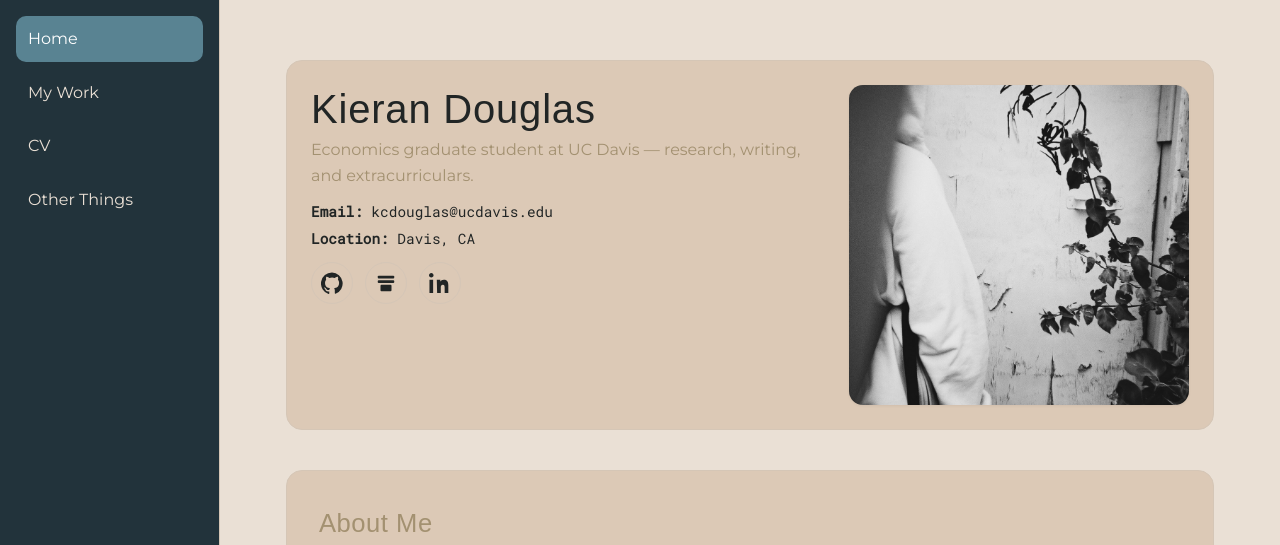
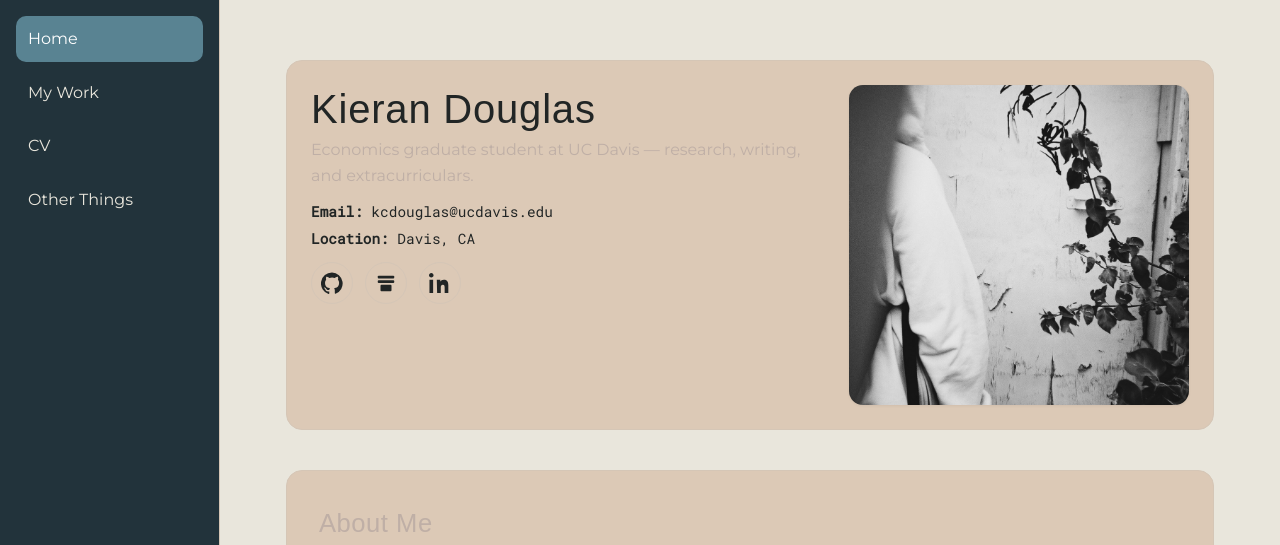
Before and after one commit to KieranCDouglas/kierancdouglas.github.io, a Jekyll site: the page built from index.md, in a window 1280 px wide and 1259 px high. Shown: the top 545 px of the window. Built offline with Jekyll 4.4.1, drawn with Linux system fonts in a browser that asks for light colours; some web fonts are replaced; grey boxes are pictures that could not be loaded.

Commit message:
Update style.css

```diff
--- a/assets/css/style.css
+++ b/assets/css/style.css
@@ -17,15 +17,15 @@
   --max-width: 960px;
 
   /* LIGHT — off-white, muted earth, navy nav */
-  --bg: #EAE0D5;           /* page background (light off-white) */
+  --bg: #e9e6dc;         /* page background */
   --text: #212525;
-  --muted: #A39171;        /* earthy muted for metadata */
-  --surface: #DCC9B6;      /* off-white/earthy content bubbles */
-  --surface-2: #22333B;    /* NAVBAR (dark navy, darker than bg) */
-  --nav-text: #EAE0D5;     /* nav link color on dark navy */
-  --border: #D5C6B6;       /* soft neutral border */
+  --muted: #bfafa6;      /* earthy muted for metadata */
+  --surface: #DCC9B6;    /* off-white/earthy content bubbles */
+  --surface-2: #22333B;  /* NAVBAR (dark navy, darker than bg) */
+  --nav-text: #e9e6dc;   /* nav/link text on dark bar */
+  --border: #D5C6B6;     /* soft neutral border */
 
-  /* Accent / brand (muted steel navy) */
+  /* Accent / brand (muted steel navy / teal) */
   --brand: #598392;
   --on-brand: #FFFFFF;
 
@@ -38,15 +38,15 @@
 
 html[data-theme="dark"] {
   /* DARK — navy variations with muted earthy text */
-  --bg: #22333B;           /* page background (dark navy) */
-  --text: #EAE0D5;         /* off-white text for contrast */
-  --muted: #A5A58D;        /* muted earthy for metadata */
-  --surface: #2B3E47;      /* slightly lighter navy card */
-  --surface-2: #1B2A31;    /* NAVBAR darker than bg */
-  --nav-text: #EAE0D5;     /* nav link color */
-  --border: #324951;       /* subtle border in dark */
+  --bg: #22333B;         /* page background */
+  --text: #e9e6dc;       /* off-white text */
+  --muted: #A5A58D;      /* muted earthy */
+  --surface: #2B3E47;    /* slightly lighter navy card */
+  --surface-2: #1B2A31;  /* NAVBAR darker than bg */
+  --nav-text: #e9e6dc;   /* nav/link text */
+  --border: #324951;     /* subtle border */
 
-  --brand: #84A59D;        /* soft teal accent */
+  --brand: #84A59D;      /* soft teal accent */
   --on-brand: #0F1417;
 
   --shadow: 0 1px 3px rgba(0,0,0,.35);
@@ -69,7 +69,7 @@
   line-height: 1.6;
   color: var(--text);
   background: var(--bg);
-  padding-left: 220px; /* for sidebar */
+  padding-left: 220px; /* space for sidebar */
 }
 
 h1, h2, h3, h4, h5, h6 {
@@ -111,19 +111,20 @@
 /* ===================== */
 .navbar {
   position: fixed;
-  inset: 0 auto 0 0;
+  inset: 0 auto 0 0;     /* left sidebar */
   width: 220px;
   height: 100vh;
   display: flex;
   flex-direction: column;
   gap: 12px;
   padding: 16px;
-  background: var(--surface-2);     /* clear darker bar */
+  background: var(--surface-2);     /* darker than page bg */
   border-right: 1px solid var(--border);
   box-shadow: none;
   z-index: 1000;
 }
 
+/* optional brand link */
 .brand-link {
   font-family: "Asap Condensed", "Montserrat", sans-serif;
   font-weight: 400;
@@ -147,7 +148,7 @@
 .navbar a {
   display: block;
   text-decoration: none;
-  color: var(--nav-text);          /* light text on dark bar */
+  color: var(--nav-text);
   font-family: "Asap Condensed", "Montserrat", sans-serif;
   font-weight: 400;
   padding: 10px 12px;
@@ -178,7 +179,7 @@
 }
 
 /* ===================== */
-/* SLIDING THEME TOGGLE  */
+/* THEME TOGGLE          */
 /* ===================== */
 .theme-toggle {
   margin-top: auto;
@@ -201,6 +202,7 @@
   border-radius: 999px;
 }
 
+/* Track */
 .tgl-track {
   position: relative;
   display: inline-block;
@@ -209,10 +211,10 @@
   background: var(--surface);
   border: 1px solid var(--border);
   border-radius: 999px;
-  box-shadow: var(--shadow);
   transition: background .2s ease, border-color .2s ease;
 }
 
+/* Thumb (slides left/right) */
 .tgl-thumb {
   position: absolute;
   top: 50%;
@@ -222,11 +224,16 @@
   border-radius: 50%;
   background: var(--brand);
   color: var(--on-brand);
-  box-shadow: var(--shadow);
-  transform: translate(0, -50%);
+  transform: translate(0, -50%);                 /* left by default (light) */
   transition: transform .25s ease, background .25s ease;
 }
 
+html[data-theme="dark"] .tgl-thumb {
+  transform: translate(32px, -50%);              /* slide right in dark */
+  background: var(--brand);
+}
+
+/* Track icons */
 .tgl-icon {
   position: absolute;
   top: 50%;
@@ -267,7 +274,7 @@
   grid-template-columns: 1.2fr .8fr;
   gap: 28px;
   padding: 24px;
-  background: var(--surface);          /* off-white bubble */
+  background: var(--surface);      /* off-white bubble */
   border: 1px solid var(--border);
   border-radius: var(--radius);
   box-shadow: none;
@@ -285,7 +292,6 @@
   color: var(--muted);
   margin: 0 0 12px;
 }
-html[data-theme="dark"] .intro__blurb { color: var(--muted); }
 
 .intro__contacts {
   list-style: none;
@@ -317,7 +323,9 @@
   display: block;
 }
 
-/* --- Social icon buttons --- */
+/* ===================== */
+/* SOCIAL ICONS          */
+/* ===================== */
 .social-icons {
   display: flex;
   gap: 12px;
@@ -335,7 +343,6 @@
   background: var(--surface);
   border: 1px solid var(--border);
   color: var(--text);
-  box-shadow: none;
   transition: transform .15s ease, background .2s ease, color .2s ease, border-color .2s ease;
 }
 .social-icons a:hover {
@@ -344,11 +351,6 @@
   border-color: var(--brand);
   color: var(--on-brand);
 }
-/* Brand hovers */
-.social-icons a[aria-label="LinkedIn"]:hover { background: #0A66C2; border-color: #0A66C2; }
-.social-icons a[aria-label="GitHub"]:hover   { background: #24292e; border-color: #24292e; }
-.social-icons a[aria-label="Substack"]:hover { background: #ff6719; border-color: #ff6719; }
-html[data-theme="dark"] .social-icons a { background: var(--surface); border-color: var(--border); color: var(--text); }
 
 /* ===================== */
 /* SECTIONS / CARDS      */
@@ -366,8 +368,8 @@
   list-style: none; padding: 0; margin: 0 0 40px;
   display: grid; grid-template-columns: repeat(3, 1fr); gap: 18px;
 }
-.card {
-  background: var(--surface);
+.card  {
+  background: var(--surface);     /* off-white bubbles */
   border: 1px solid var(--border);
   border-radius: var(--radius);
   overflow: hidden;
@@ -380,7 +382,6 @@
 .card__meta { margin: 0 0 8px; color: var(--muted); font-family: "Roboto Mono", monospace; }
 .card__summary { margin: 0; color: color-mix(in srgb, var(--text) 85%, transparent); font-family: "Montserrat", sans-serif; }
 html[data-theme="dark"] .card__summary { color: var(--text); }
-html[data-theme="dark"] .card__meta { color: color-mix(in srgb, var(--muted) 85%, transparent); }
 
 /* ===================== */
 /* PROJECT LIST (legacy) */
```
